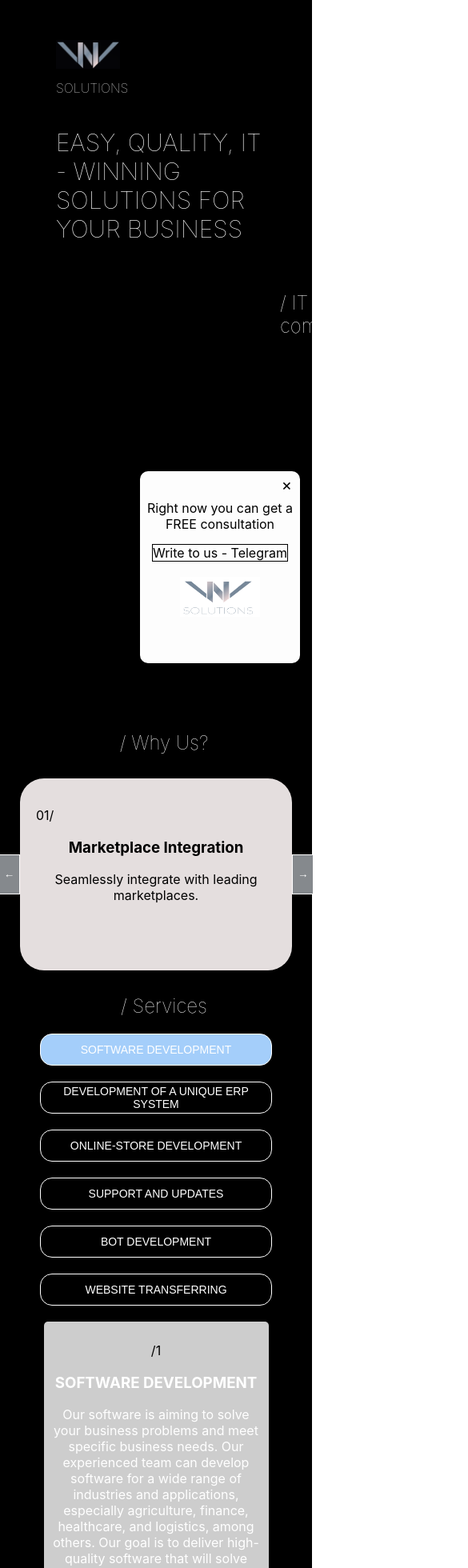
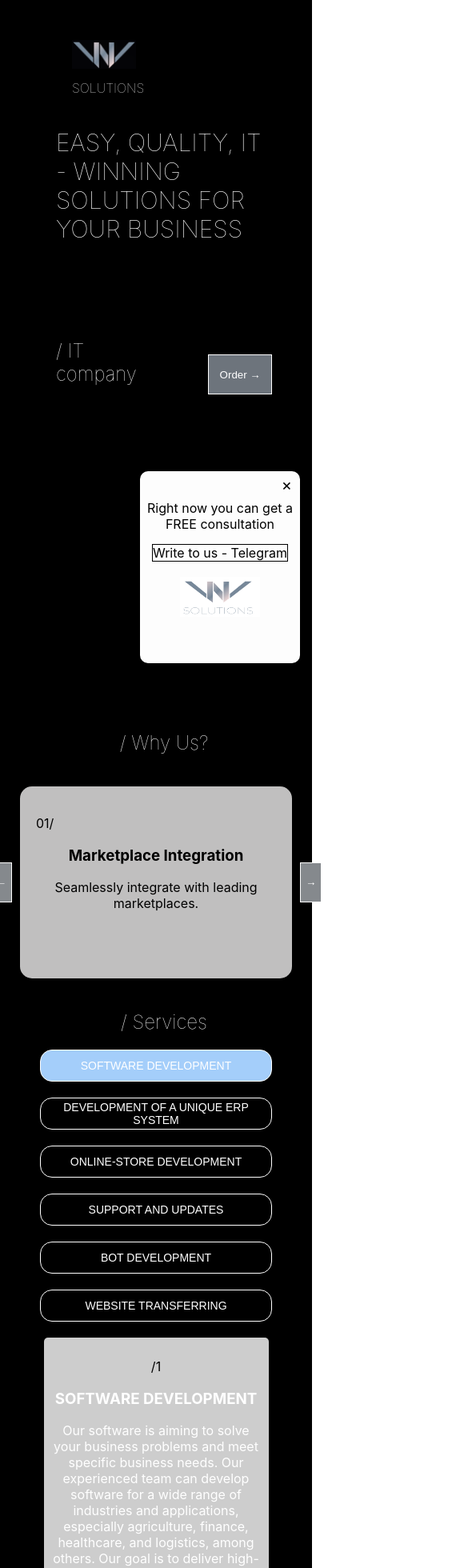
Before and after one commit to AnastasiiaVorobets/vnv_test_task, a React (Create React App) app: page / in a window 390 px wide. Shown: the top 1960 px of the page at 80% size, 585 px wide, since content can reach past the window. Built offline with nearby package versions, Linux system fonts and the light colour scheme.

Commit message:
edited mobile version

```diff
--- a/src/components/BriefForm/BriefForm.css
+++ b/src/components/BriefForm/BriefForm.css
@@ -17,12 +17,6 @@
   text-align: left;
   font-weight: 100;
   color: white;
-  cursor: pointer;
-  transition: all 1s;
-}
-
-.brief__title:hover {
-  text-decoration: underline;
 }
 
 .brief__description {
--- a/src/components/Contact/Contact.css
+++ b/src/components/Contact/Contact.css
@@ -8,12 +8,6 @@
   text-align: left;
   font-weight: 100;
   color: white;
-  cursor: pointer;
-  transition: all 1s;
-}
-
-.contact__title:hover {
-  text-decoration: underline;
 }
 
 .contact-methods {
--- a/src/components/Header/Header.css
+++ b/src/components/Header/Header.css
@@ -1,4 +1,5 @@
 .header {
+  margin-left: 400px;
   font-size: 20px;
   font-weight: 100px;
   height: 100vh;
@@ -19,7 +20,6 @@
 }
 
 .header__description {
-  margin-left: 400px;
   margin-bottom: 100px;
   width: 500px;
   font-size: 50px;
@@ -30,21 +30,14 @@
 .header__inner {
   display: flex;
   align-items: center;
-  gap: 300px;
+  gap: 30%;
 }
 
 .header__title {
-  margin-left: 300px;
   margin-bottom: 50px;
   text-align: left;
   font-weight: 100;
   color: white;
-  cursor: pointer;
-  transition: all 1s;
-}
-
-.header__title:hover {
-  text-decoration: underline;
 }
 
 .header__button {
@@ -56,6 +49,7 @@
 
 @media (max-width: 768px) {
   .header {
+    margin-left: 20px;
     font-size: 16px;
   }
 
@@ -72,8 +66,6 @@
   }
 
   .header__description {
-    margin-left: 20px;
-    margin-bottom: 40px;
     width: auto;
     font-size: 30px;
   }
--- a/src/components/Links/Links.css
+++ b/src/components/Links/Links.css
@@ -4,12 +4,6 @@
   text-align: left;
   font-weight: 100;
   color: white;
-  cursor: pointer;
-  transition: all 1s;
-}
-
-.links__title:hover {
-  text-decoration: underline;
 }
 
 .social-links {
@@ -26,7 +20,6 @@
 }
 
 .social-links li:hover {
-  border: 3px solid rgb(244, 244, 158);
   background-color: rgb(210, 234, 255);
   color: black;
   transform: scale(1.2);
--- a/src/components/Projects/Projects.css
+++ b/src/components/Projects/Projects.css
@@ -4,12 +4,6 @@
   text-align: left;
   font-weight: 100;
   color: white;
-  cursor: pointer;
-  transition: all 1s;
-}
-
-.projects__title:hover {
-  text-decoration: underline;
 }
 
 .projects-container {
--- a/src/components/Question/Question.css
+++ b/src/components/Question/Question.css
@@ -8,12 +8,6 @@
   text-align: left;
   font-weight: 100;
   color: white;
-  cursor: pointer;
-  transition: all 1s;
-}
-
-.question__title:hover {
-  text-decoration: underline;
 }
 
 .question__block {
@@ -41,8 +35,9 @@
   }
 
   .question__block {
-    width: 100%;
-    padding: 20px;
+    margin: 0 auto;
+    padding: 10px 20px;
+    width: 80%;
     border-radius: 0;
   }
 
--- a/src/components/Question/Question.jsx
+++ b/src/components/Question/Question.jsx
@@ -10,7 +10,7 @@ function Question() {
 
   return (
     <div className='question'>
-      <h2 className='question__title'>FAQ</h2>
+      <h2 className='question__title'>/ FAQ</h2>
       <div className='question__block'>
         {visibleQuestions.map((qa) => (
           <div key={qa.id} className='question__item'>
--- a/src/components/Services/Services.css
+++ b/src/components/Services/Services.css
@@ -4,12 +4,6 @@
   text-align: left;
   font-weight: 100;
   color: white;
-  cursor: pointer;
-  transition: all 1s;
-}
-
-.services__title:hover {
-  text-decoration: underline;
 }
 
 .services-container {
@@ -17,11 +11,14 @@
   display: flex;
   justify-content: center;
   align-items: center;
+  flex-wrap: wrap;
 }
 
 .services-list {
   display: flex;
   flex-direction: row;
+  flex-wrap: wrap;
+  justify-content: center;
 }
 
 .service-button {
@@ -47,8 +44,8 @@
 .service-details {
   margin: 0 auto;
   padding: 10px;
-  width: 1050px;
-  height: 300px;
+  width: 90%;
+  height: 350px;
   text-align: center;
   background-color: rgb(205, 205, 205);
   border-radius: 5px;
@@ -83,6 +80,7 @@
   background-color: #a4cefa;
 }
 
+
 @media (max-width: 768px) {
   .services__title {
     margin-left: 20px;
--- a/src/components/WhyUs/WhyUs.css
+++ b/src/components/WhyUs/WhyUs.css
@@ -13,12 +13,6 @@
   text-align: left;
   font-weight: 100;
   color: white;
-  cursor: pointer;
-  transition: all 1s;
-}
-
-.whyUs__title:hover {
-  text-decoration: underline;
 }
 
 .advantages-container {
@@ -34,8 +28,8 @@
   width: 500px;
   height: 200px;
   text-align: center;
-  background-color: #e4dede;
-  border-radius: 30px;
+  background-color: #c0bfbf;
+  border-radius: 15px;
 }
 
 .advantage__id {
@@ -72,6 +66,7 @@
   }
 
   .advantages-container {
+    margin: 10px;
     flex-direction: column;
   }
 
```
